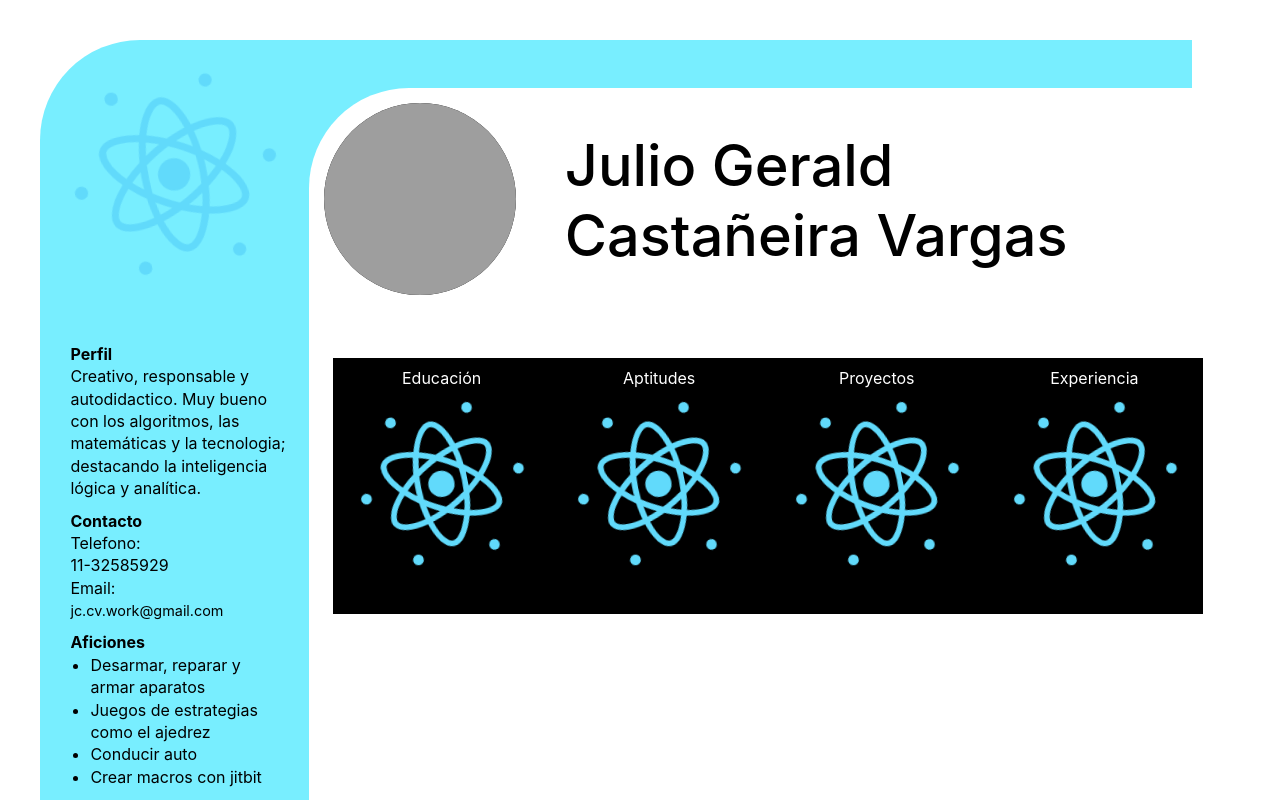
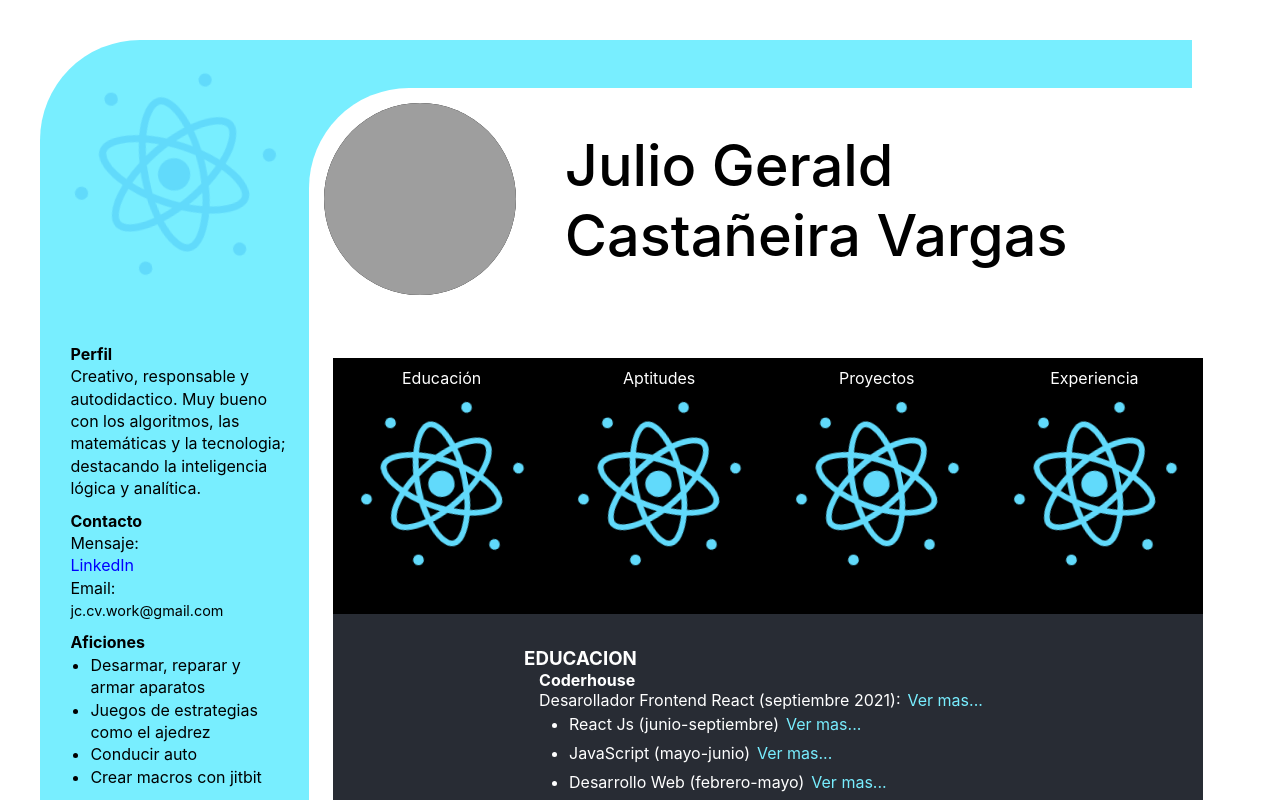
Before and after one commit to jcsamgit/presentacion, a React (Create React App) app: page / in a window 1280 px wide. Shown: the top 800 px of the page. Built offline with nearby package versions, Linux system fonts and the light colour scheme; grey boxes are pictures that could not be loaded.

Commit message:
se quito el numero de telefono

```diff
--- a/src/components/Destacado.js
+++ b/src/components/Destacado.js
@@ -6,7 +6,7 @@ import Logo from './Logo'
 import Proyectos from './Proyectos'
 
 export default function Destacado() {
-    const[mostrar, setMostrar]=useState("")
+    const[mostrar, setMostrar]=useState("Educación")
     let array=["Educación", "Aptitudes", "Proyectos", "Experiencia"]
   return (
     <div className='destacado'>
--- a/src/components/Lateral.js
+++ b/src/components/Lateral.js
@@ -6,7 +6,10 @@ export default function Lateral() {
             <h4>Perfil</h4>
             <p>Creativo, responsable y autodidactico. Muy bueno con los algoritmos, las matemáticas y la tecnologia; destacando la inteligencia lógica y analítica.</p>
             <h4>Contacto</h4>
-            <p>Telefono:<br></br> 11-32585929</p>
+            <p>
+              Mensaje:<br></br>
+              <a href='https://www.linkedin.com/in/julio-gerald-casta%C3%B1eira-vargas-b85276238/' style={{color:"blue", margin:"0"}}> LinkedIn </a>
+            </p>
             <p>Email:<br></br> <span className='email'>jc.cv.work@gmail.com</span></p>
             <h4>Aficiones</h4>
             <ul>
```
